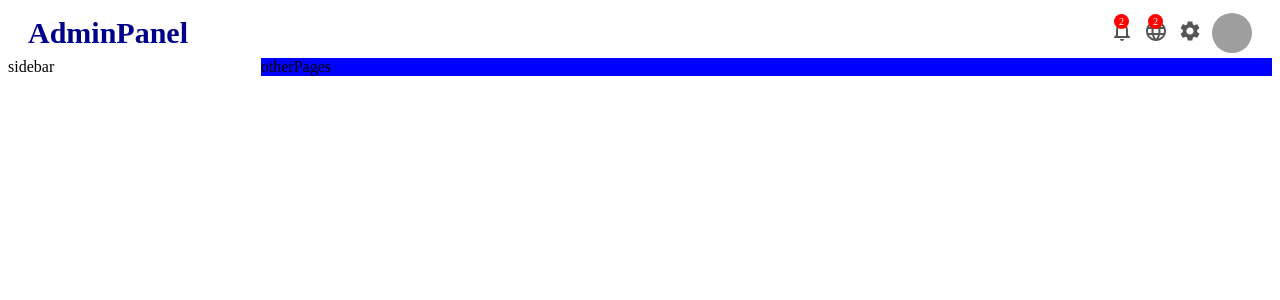
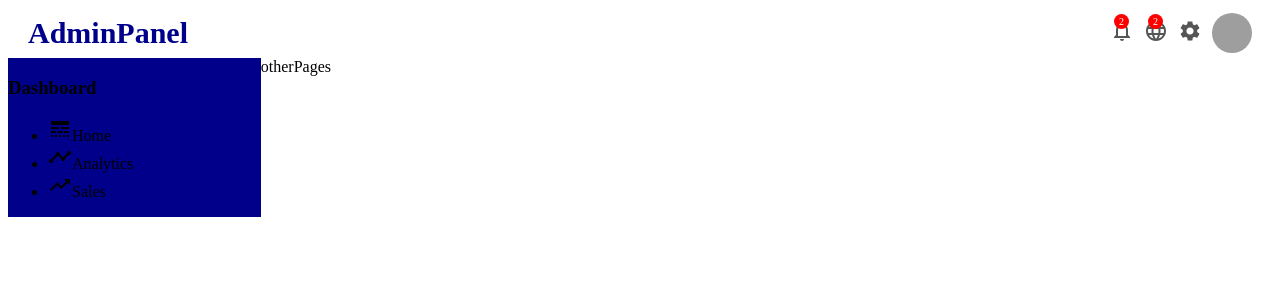
Before and after one commit to ishanEPR/UI_Design, a React (Create React App) app in the folder AdminPanel_ReactJS/admin_panel/: page / in a window 1280 px wide. Shown: the top 300 px of the page. Built offline with nearby package versions, Linux system fonts and the light colour scheme; grey boxes are pictures that could not be loaded.

Commit message:
add sidebar item and calculate the height

```diff
--- a/AdminPanel_ReactJS/admin_panel/src/app.css
+++ b/AdminPanel_ReactJS/admin_panel/src/app.css
@@ -3,5 +3,5 @@
 }
 .others{
     flex: 4;
-    background: blue;
+
 }
--- a/AdminPanel_ReactJS/admin_panel/src/components/sidebar/Sidebar.jsx
+++ b/AdminPanel_ReactJS/admin_panel/src/components/sidebar/Sidebar.jsx
@@ -1,11 +1,31 @@
 import React from 'react';
 import "./sidebar.css";
+import {LineStyle,Timeline,TrendingUp} from "@material-ui/icons";
 
 export default function Sidebar() {
     return (
         <div className="sidebar">
-       sidebar
+            <div className="sidebarWrapper">
+                <div className="sidebarMenu">
+                    <h3 className="sidebarTitle">Dashboard</h3>
+                    <ul className="sidebarList">
+                        <li className="sidebarListItem">
+                            <LineStyle/>
+                            Home
+                        </li>
+                        <li className="sidebarListItem">
+                            <Timeline/>
+                            Analytics
+                        </li>
+                        <li className="sidebarListItem">
+                            <TrendingUp/>
+                            Sales
+                        </li>
+                    </ul>
 
+                </div>
+
+            </div>
 
         </div>
     )
--- a/AdminPanel_ReactJS/admin_panel/src/components/sidebar/sidebar.css
+++ b/AdminPanel_ReactJS/admin_panel/src/components/sidebar/sidebar.css
@@ -1,3 +1,5 @@
 .sidebar{
     flex: 1;
+    background-color: darkblue;
+    height: calc(100vh-50px);
 }
```
